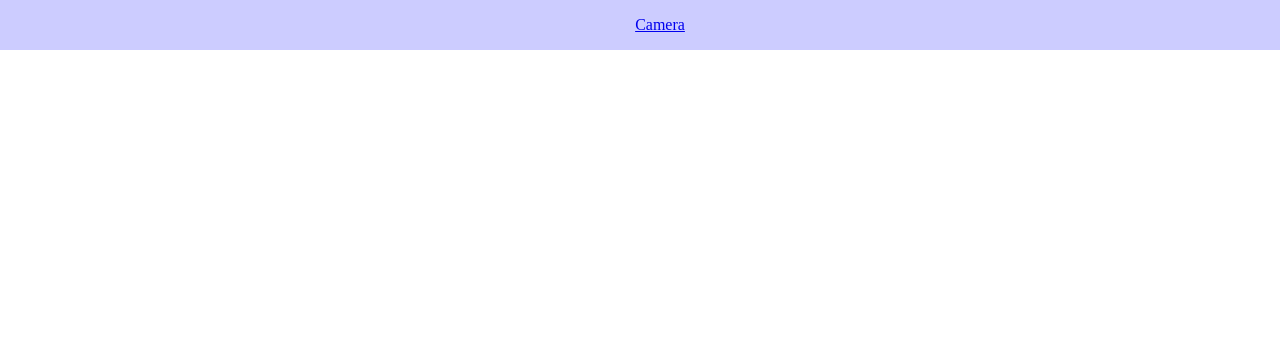
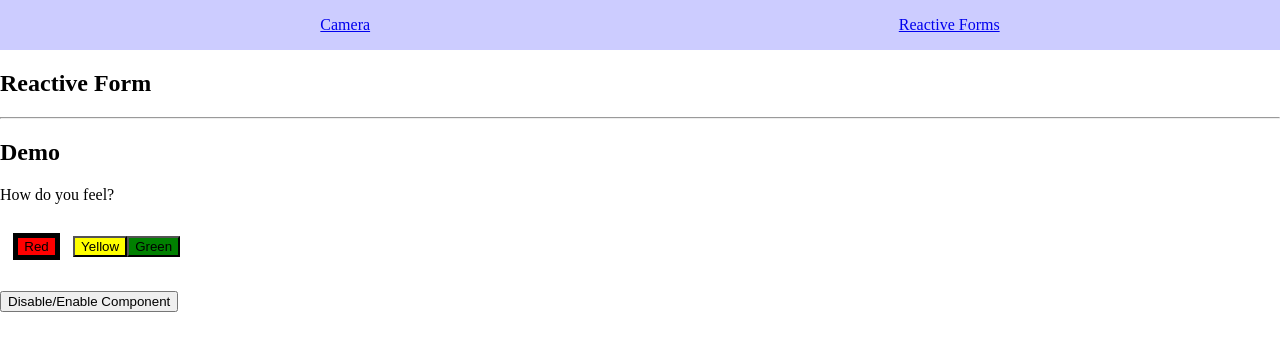
Before and after one commit to abimaelbarea/angularTutorials, an Angular app: page /reactive-forms in a window 1280 px wide. Before the commit this address led to /. Shown: the top 350 px of the page. Built offline with nearby package versions, Linux system fonts and the light colour scheme.

Commit message:
feat(form): adding new example

```diff
--- a/src/app/app-routing.module.ts
+++ b/src/app/app-routing.module.ts
@@ -7,7 +7,14 @@ const routes: Routes = [
     path: 'camera',
     loadChildren: () =>
       import('./camera/camera.module').then((m) => m.CameraModule),
-  }
+  },
+  {
+    path: 'reactive-forms',
+    loadChildren: () =>
+      import('./reactive-forms/reactive-forms.module').then(
+        (m) => m.ReactiveFormModule
+      ),
+  },
 ];
 
 @NgModule({
--- a/src/app/app.component.html
+++ b/src/app/app.component.html
@@ -2,6 +2,11 @@
   <nav class="navigation">
     <ul class="navigation__list">
       <li><a routerLink="/camera" routerLinkActive="active">Camera</a></li>
+      <li>
+        <a routerLink="/reactive-forms" routerLinkActive="active"
+          >Reactive Forms</a
+        >
+      </li>
     </ul>
   </nav>
 </header>
--- /dev/null
+++ b/src/app/reactive-forms/custom-component/custom-component.component.html
@@ -0,0 +1,35 @@
+<p>How do you feel?</p>
+
+<div *ngIf="!disable; else disabledTemplate">
+  <button
+    [ngClass]="{
+      custom__button__red: true,
+      'custom__button--selected': selected === moodRef.Red
+    }"
+    (click)="updateState(moodRef.Red)"
+  >
+    Red
+  </button>
+  <button
+    [ngClass]="{
+      custom__button__yellow: true,
+      'custom__button--selected': selected === moodRef.Yellow
+    }"
+    (click)="updateState(moodRef.Yellow)"
+  >
+    Yellow
+  </button>
+  <button
+    [ngClass]="{
+      custom__button__green: true,
+      'custom__button--selected': selected === moodRef.Green
+    }"
+    (click)="updateState(moodRef.Green)"
+  >
+    Green
+  </button>
+</div>
+
+<ng-template #disabledTemplate>
+  <p>I'm disabled</p>
+</ng-template>
--- /dev/null
+++ b/src/app/reactive-forms/custom-component/custom-component.component.scss
@@ -0,0 +1,16 @@
+.custom__button {
+  &__red {
+    background-color: red;
+  }
+  &__yellow {
+    background-color: yellow;
+  }
+  &__green {
+    background-color: green;
+  }
+
+  &--selected {
+    margin: 1em;
+    border: solid 5px black;
+  }
+}
--- /dev/null
+++ b/src/app/reactive-forms/custom-component/custom-component.component.ts
@@ -0,0 +1,58 @@
+import { Component, forwardRef } from '@angular/core';
+import { ControlValueAccessor, NG_VALUE_ACCESSOR } from '@angular/forms';
+
+export enum Mood {
+  Red = 'red',
+  Yellow = 'yellow',
+  Green = 'green',
+}
+
+@Component({
+  selector: 'app-custom-component',
+  templateUrl: './custom-component.component.html',
+  styleUrls: ['./custom-component.component.scss'],
+  providers: [
+    {
+      provide: NG_VALUE_ACCESSOR,
+      useExisting: forwardRef(() => CustomComponentComponent),
+      multi: true,
+    },
+  ],
+})
+export class CustomComponentComponent implements ControlValueAccessor {
+  /* Reference to the Enum to be used in the template */
+  readonly moodRef = Mood;
+
+  disable: boolean = false;
+  selected: Mood = Mood.Green;
+
+  updateState(selectedItem: Mood): void {
+    // Updating the internal state
+    this.selected = selectedItem;
+    // Invoke the onChange callback to 'publish' the new state
+    this.onChange(this.selected);
+  }
+
+  /***********************************************************************
+   * Control Value Accessor Implementation
+   ***********************************************************************/
+
+  private onChange: any;
+  private onTouch: any;
+
+  writeValue(obj: any): void {
+    this.selected = obj;
+  }
+
+  registerOnChange(fn: any): void {
+    this.onChange = fn;
+  }
+
+  registerOnTouched(fn: any): void {
+    this.onTouch = fn;
+  }
+
+  setDisabledState?(isDisabled: boolean): void {
+    this.disable = isDisabled;
+  }
+}
--- /dev/null
+++ b/src/app/reactive-forms/reactive-forms-routing.module.ts
@@ -0,0 +1,11 @@
+import { NgModule } from '@angular/core';
+import { RouterModule, Routes } from '@angular/router';
+import { ReactiveFormsComponent } from './reactive-forms.component';
+
+const routes: Routes = [{ path: '', component: ReactiveFormsComponent }];
+
+@NgModule({
+  imports: [RouterModule.forChild(routes)],
+  exports: [RouterModule]
+})
+export class ReactiveFormsRoutingModule { }
--- /dev/null
+++ b/src/app/reactive-forms/reactive-forms.component.html
@@ -0,0 +1,13 @@
+<h1>Reactive Form</h1>
+<hr />
+<h2>Demo</h2>
+
+<form [formGroup]="formGroup">
+  <app-custom-component
+    [formControlName]="controlsRef.Mood"
+  ></app-custom-component>
+</form>
+
+<br />
+
+<button (click)="updateComponent()">Disable/Enable Component</button>
--- /dev/null
+++ b/src/app/reactive-forms/reactive-forms.component.ts
@@ -0,0 +1,61 @@
+import { Component, OnDestroy } from '@angular/core';
+import { FormBuilder, FormControl, FormGroup } from '@angular/forms';
+import { Subject, takeUntil } from 'rxjs';
+
+import { Mood } from './custom-component/custom-component.component';
+
+enum Controls {
+  Mood = 'mood',
+}
+
+@Component({
+  selector: 'app-reactive-forms',
+  templateUrl: './reactive-forms.component.html',
+  styleUrls: ['./reactive-forms.component.scss'],
+})
+export class ReactiveFormsComponent implements OnDestroy {
+  readonly controlsRef = Controls;
+  readonly formGroup: FormGroup;
+  private readonly componentDestroyed$ = new Subject<void>();
+
+  constructor(private formBuilder: FormBuilder) {
+    this.formGroup = this.buildForm();
+    this.formSubscriptions(this.formGroup);
+  }
+
+  ngOnDestroy(): void {
+    this.componentDestroyed$.next();
+    this.componentDestroyed$.complete();
+  }
+
+  /**
+   * Updating the disabled/enabled state of the form control
+   */
+  updateComponent(): void {
+    const control = this.formGroup.controls[Controls.Mood];
+    const action = control.disabled ? 'enable' : 'disable';
+    control[action]();
+  }
+
+  private buildForm(): FormGroup {
+    return this.formBuilder.group({
+      [Controls.Mood]: new FormControl({
+        value: Mood.Red,
+        disabled: false,
+      }),
+    });
+  }
+
+  private formSubscriptions(form: FormGroup): void {
+    form.valueChanges
+      .pipe(takeUntil(this.componentDestroyed$))
+      .subscribe((value) => {
+        // Print the mood status
+        console.info(
+          'Disabled: ' + this.formGroup.controls[Controls.Mood].disabled
+        );
+        // Print the mood selection
+        console.info(JSON.stringify(value.mood, null, 4));
+      });
+  }
+}
```
Also changed, not shown: src/app/reactive-forms/custom-component/custom-component.module.ts (added, +10 -0 lines), src/app/reactive-forms/reactive-forms.module.ts (added, +17 -0 lines), src/app/reactive-forms/reactive-forms.component.scss (added).
